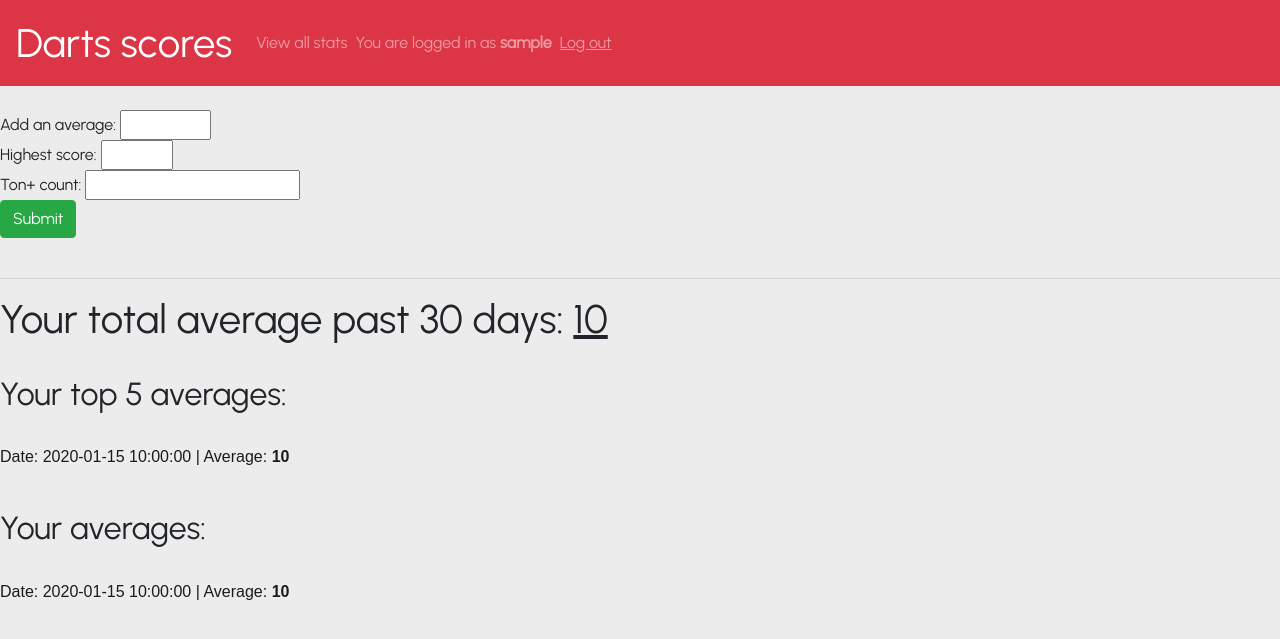
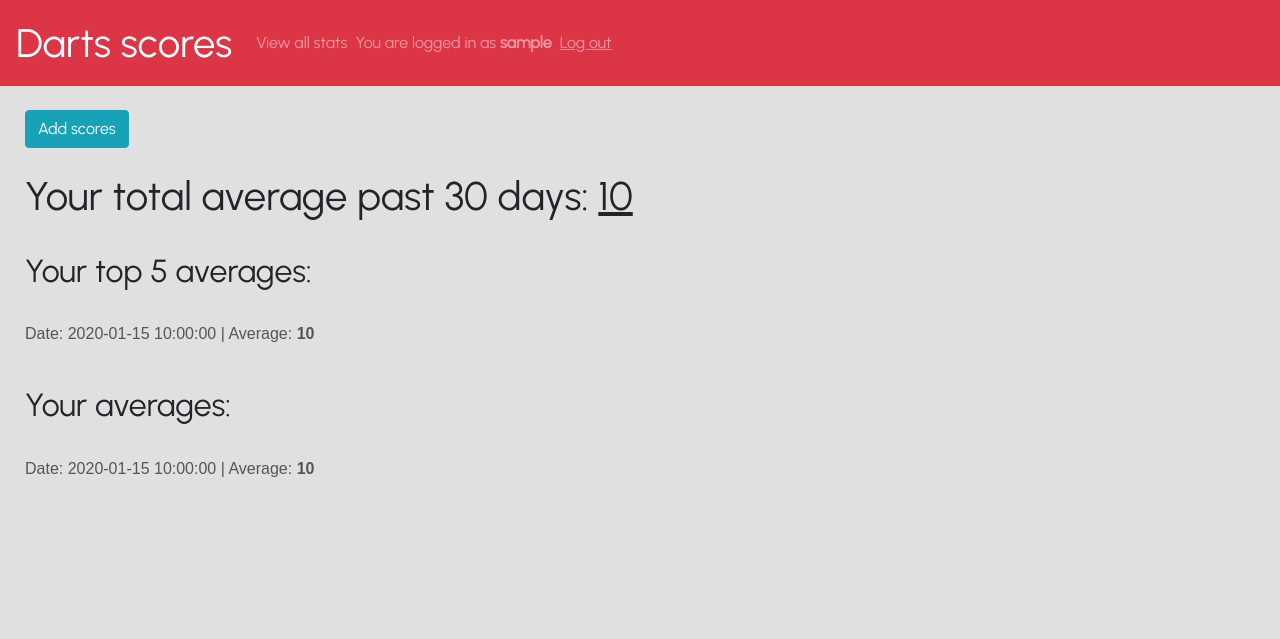
Before and after one commit to itsmatu/Darts-scores, a Flask app: template templates/mainpage.html in a window 1280 px wide. Shown: the top 639 px of the page. Run offline with Flask 2, Linux system fonts and the light colour scheme; the visitor is signed in with stand-in values (Sample User, id 1); the template is opened without the code that fills it: most values are stand-ins (such as "Sample title", 1, 10 or a date in 2020); some libraries are stand-ins or nearby versions.

Commit message:
Work on UI

```diff
--- a/static/script.js
+++ b/static/script.js
@@ -11,3 +11,11 @@ const addScore = () => {
 		turn = 1;
 	}
 }
+
+const showScore = () => {
+	console.log("asda");
+	const s = document.getElementById("c");
+	const bb = document.getElementById("bb");
+	bb.style.display = "none";
+	s.style.display = "block";
+}
--- a/static/style.css
+++ b/static/style.css
@@ -1,10 +1,11 @@
 a {
-    color: rgb(27, 27, 27);
+    color: rgb(85, 85, 85);
     text-decoration: none;
 }
 
 a:hover {
-    color: rgb(139, 188, 218);
+    color: rgb(0, 0, 0);
+    text-decoration: none;
 }
 
 .cont {
@@ -12,6 +13,10 @@ a:hover {
 }
 
 body {
-    background-color: rgb(236, 236, 236);
+    background-color: rgb(224, 224, 224);
     font-family: 'Urbanist', sans-serif;
 }
+
+#c {
+    display:none;
+}
--- a/templates/layout.html
+++ b/templates/layout.html
@@ -34,3 +34,4 @@
 <br>
 {% block content %}{% endblock %}
 </body>
+<script src={{ url_for('static', filename='script.js') }}></script>
--- a/templates/mainpage.html
+++ b/templates/mainpage.html
@@ -2,17 +2,23 @@
 {% block title %}Main page{% endblock %}
 {% block content %}
 {% if session.username and "allstats" not in request.path %}
+<button style="margin-left: 25px;" class="btn btn-info" onclick="showScore()" id="bb">Add scores</button>
+<div id="c">
+<div class="container">
 <form action="/mainpage" method="POST">
-Add an average: <input style="font-family: sans-serif;" type="number" step="0.1" min=0 max=180 name="addaverage" required>
+Average: <input class="input-group mb-3" style="font-family: sans-serif;" type="number" step="0.1" min=0 max=180 name="addaverage" required>
 <br>
-Highest score: <input style="font-family: sans-serif;" type="number" step="1" min=1 max=180 name="addhighest" required>
+Highest score: <input class="input-group mb-3" style="font-family: sans-serif;" type="number" step="1" min=1 max=180 name="addhighest" required>
 <br>
-Ton+ count: <input style="font-family: sans-serif;" type="number" step="1" min=0 name="addtons" required>
+<div><span title="100+ scores with 3 darts" style="color: blue; cursor: default;">(?)</span> Ton+ count: <input class="input-group mb-3" style="font-family: sans-serif;" type="number" step="1" min=0 name="addtons" required></div>
 <br>
-<input class="btn btn-success" type="submit" value="Submit">
+<input class="btn btn-info" type="submit" value="Submit">
 </form>
+</div>
+</div>
 <br>
-<hr>
+<br>
+<section style="margin-left: 25px;">
 <h1>Your total average past 30 days: <u>{{ total }}</u></h1>
 <br>
 <h2>Your top 5 averages: </h2>
@@ -26,8 +32,10 @@ Ton+ count: <input style="font-family: sans-serif;" type="number" step="1" min=0
 {% for avg in avgs %}
 <p style="font-family: sans-serif;"><a href="/game/{{ avg.game_id }}">Date: {{ avg.average_date }} | Average: <b>{{ avg.average }}</b></a></p>
 {% endfor %}
+</section>
 {% else %}
 {% if session.username and "allstats" in request.path %}
+<section style="margin-left: 25px;">
 <h1>Stats from all users</h1>
 {% else %}
 {% endif %}
@@ -43,4 +51,5 @@ Ton+ count: <input style="font-family: sans-serif;" type="number" step="1" min=0
 <p style="font-family: sans-serif;"><a href="/game/{{ avg.game_id }}">Date: {{ avg.average_date }} | User: <b>{{ avg.username }}</b> | Average: <b>{{ avg.average }}</b></a></p>
 {% endfor %}
 {% endif %}
+</section>
 {% endblock %}
```
